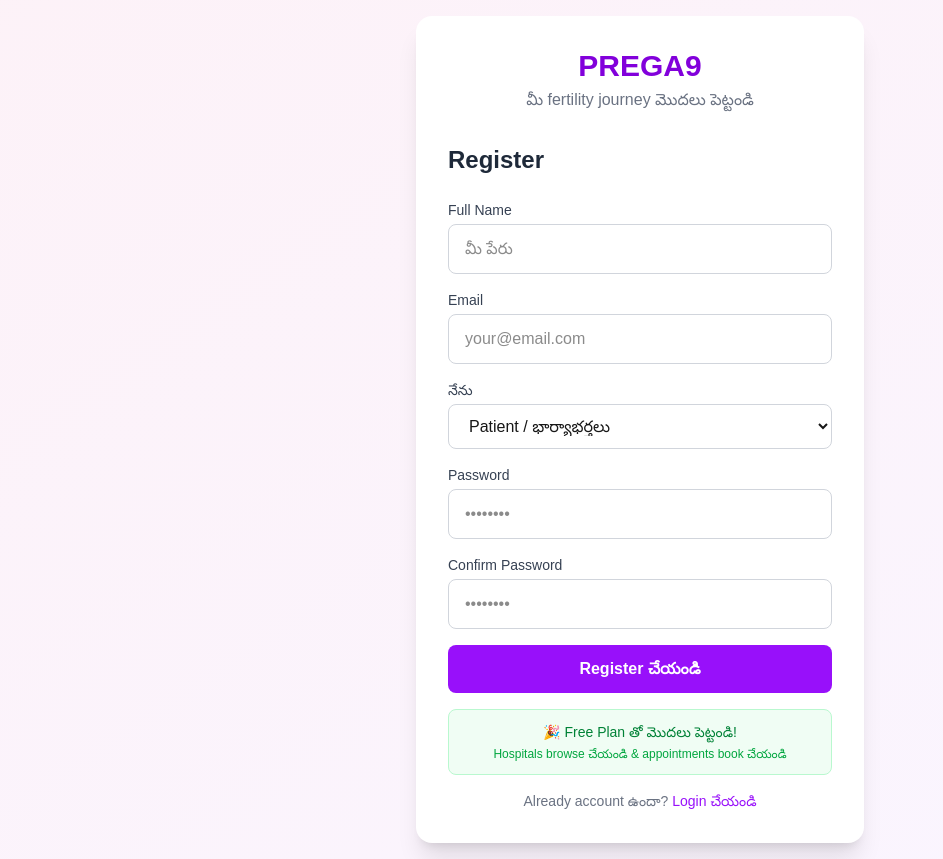
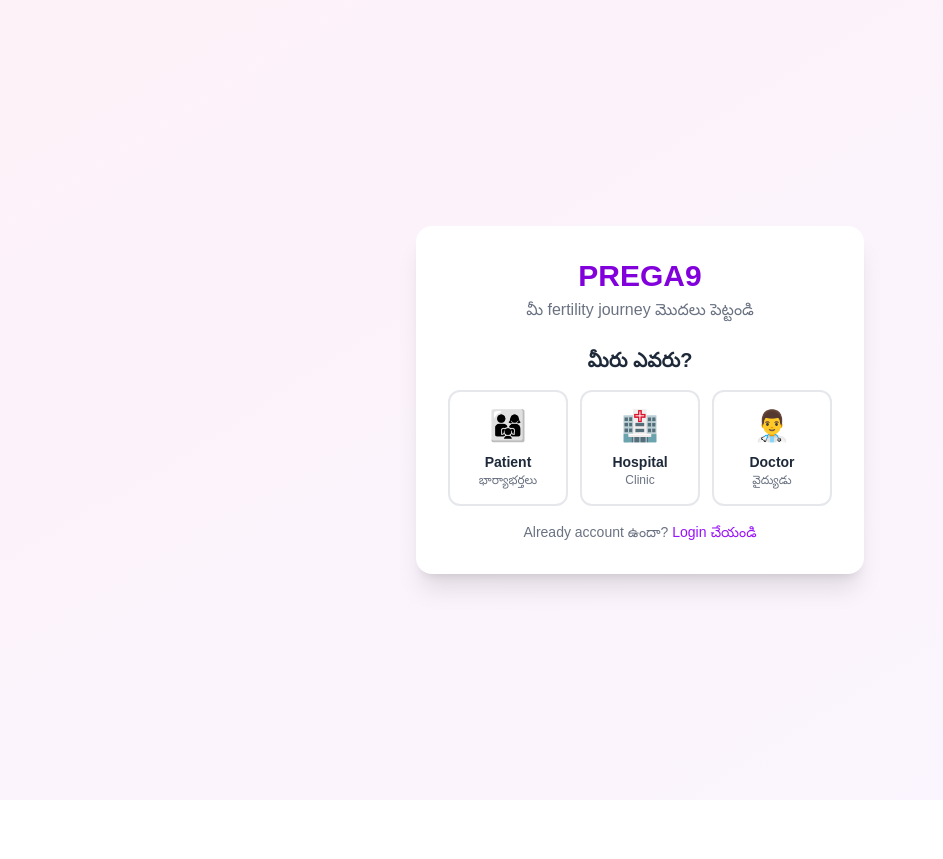
Before and after one commit to woodlandshoot-lang/ferty9, a Next.js app: page /auth/register in a window 1280 px wide. Shown: the whole page, without its empty margins (0-943 px from the left). After the commit the page ends 800 px from the top, so only its background shows below. Built offline with nearby package versions, Linux system fonts and the light colour scheme.

Commit message:
Add role selection cards on register page

```diff
--- a/src/app/auth/register/page.tsx
+++ b/src/app/auth/register/page.tsx
@@ -5,68 +5,92 @@ import { useRouter } from 'next/navigation'
 import Link from 'next/link'
 import { createClient } from '@/lib/supabase'
 
+const roles = [
+  { id: 'patient', label: 'Patient', sublabel: 'భార్యాభర్తలు', emoji: '👨‍👩‍👧' },
+  { id: 'hospital', label: 'Hospital', sublabel: 'Clinic', emoji: '🏥' },
+  { id: 'doctor', label: 'Doctor', sublabel: 'వైద్యుడు', emoji: '👨‍⚕️' },
+]
+
 export default function RegisterPage() {
   const router = useRouter()
-  const [formData, setFormData] = useState({
-    name: '', email: '', password: '', confirmPassword: '', role: 'patient'
-  })
+  const [selectedRole, setSelectedRole] = useState('')
+  const [formData, setFormData] = useState({ name: '', email: '', password: '', confirmPassword: '' })
   const [loading, setLoading] = useState(false)
   const [error, setError] = useState('')
+  const [step, setStep] = useState(1)
 
-  const handleChange = (e: React.ChangeEvent<HTMLInputElement | HTMLSelectElement>) => {
+  const handleChange = (e: React.ChangeEvent<HTMLInputElement>) => {
     setFormData({ ...formData, [e.target.name]: e.target.value })
+  }
+
+  const handleRoleSelect = (role: string) => {
+    setSelectedRole(role)
+    setStep(2)
   }
 
   const handleRegister = async (e: React.FormEvent) => {
     e.preventDefault()
     setError('')
-    if (formData.password !== formData.confirmPassword) {
-      setError('Passwords match కావడం లేదు!')
-      return
-    }
-    if (formData.password.length < 6) {
-      setError('Password కనీసం 6 characters ఉండాలి')
-      return
-    }
+    if (!selectedRole) { setError('Role select చేయండి'); return }
+    if (formData.password !== formData.confirmPassword) { setError('Passwords match కావడం లేదు!'); return }
+    if (formData.password.length < 6) { setError('Password కనీసం 6 characters ఉండాలి'); return }
     setLoading(true)
     const supabase = createClient()
-
     const { data, error: signUpError } = await supabase.auth.signUp({
       email: formData.email,
       password: formData.password,
-      options: { data: { full_name: formData.name, role: formData.role } }
+      options: { data: { full_name: formData.name, role: selectedRole } }
     })
-
-    if (signUpError) {
-      setError(signUpError.message)
-      setLoading(false)
-      return
-    }
-
-    // ✅ profiles table లో free subscription create చేయండి
+    if (signUpError) { setError(signUpError.message); setLoading(false); return }
     if (data.user) {
       await supabase.from('profiles').insert({
         id: data.user.id,
         full_name: formData.name,
-        role: formData.role,
+        role: selectedRole,
         subscription_status: 'free'
       })
     }
-
     router.push('/auth/login?registered=true')
   }
 
   return (
     <div className="min-h-screen bg-gradient-to-br from-pink-50 to-purple-50 flex items-center justify-center p-4">
       <div className="bg-white rounded-2xl shadow-xl p-8 w-full max-w-md">
-        <div className="text-center mb-8">
-          <h1 className="text-3xl font-bold text-purple-700">PREGA9 </h1>
+        <div className="text-center mb-6">
+          <h1 className="text-3xl font-bold text-purple-700">PREGA9</h1>
           <p className="text-gray-500 mt-1">మీ fertility journey మొదలు పెట్టండి</p>
         </div>
-        <h2 className="text-2xl font-semibold text-gray-800 mb-6">Register</h2>
-        {error && (
-          <div className="bg-red-50 text-red-600 px-4 py-3 rounded-lg mb-4 text-sm">{error}</div>
+
+        {step === 1 && (
+          <>
+            <h2 className="text-xl font-semibold text-gray-800 mb-4 text-center">మీరు ఎవరు?</h2>
+            <div className="grid grid-cols-3 gap-3 mb-4">
+              {roles.map((role) => (
+                <button key={role.id} onClick={() => handleRoleSelect(role.id)}
+                  className="flex flex-col items-center justify-center p-4 border-2 border-gray-200 rounded-xl hover:border-purple-500 hover:bg-purple-50 transition cursor-pointer">
+                  <span className="text-3xl mb-2">{role.emoji}</span>
+                  <span className="font-semibold text-gray-800 text-sm">{role.label}</span>
+                  <span className="text-xs text-gray-500">{role.sublabel}</span>
+                </button>
+              ))}
+            </div>
+            <p className="text-center text-gray-500 text-sm mt-4">
+              Already account ఉందా?{' '}
+              <Link href="/auth/login" className="text-purple-600 font-medium hover:underline">Login చేయండి</Link>
+            </p>
+          </>
         )}
+
+        {step === 2 && (
+          <>
+            <div className="flex items-center mb-4">
+              <button onClick={() => setStep(1)} className="text-purple-600 hover:underline text-sm mr-2">← Back</button>
+              <span className="text-sm text-gray-500">
+                {roles.find(r => r.id === selectedRole)?.emoji} {roles.find(r => r.id === selectedRole)?.label} గా register చేస్తున్నారు
+              </span>
+            </div>
+            <h2 className="text-xl font-semibold text-gray-800 mb-4">Register</h2>
+            {error && <div className="bg-red-50 text-red-600 px-4 py-3 rounded-lg mb-4 text-sm">{error}</div>}
             <form onSubmit={handleRegister} className="space-y-4">
               <div>
                 <label className="block text-sm font-medium text-gray-700 mb-1">Full Name</label>
@@ -79,15 +103,6 @@ export default function RegisterPage() {
                 <input type="email" name="email" value={formData.email} onChange={handleChange} required
                   className="w-full border border-gray-300 rounded-lg px-4 py-3 focus:outline-none focus:ring-2 focus:ring-purple-500"
                   placeholder="your@email.com" />
-          </div>
-          <div>
-            <label className="block text-sm font-medium text-gray-700 mb-1">నేను</label>
-            <select name="role" value={formData.role} onChange={handleChange}
-              className="w-full border border-gray-300 rounded-lg px-4 py-3 focus:outline-none focus:ring-2 focus:ring-purple-500">
-              <option value="patient">Patient / భార్యాభర్తలు</option>
-              <option value="hospital">Hospital / Clinic</option>
-              <option value="doctor">Doctor</option>
-            </select>
               </div>
               <div>
                 <label className="block text-sm font-medium text-gray-700 mb-1">Password</label>
@@ -106,19 +121,15 @@ export default function RegisterPage() {
                 {loading ? 'Registering...' : 'Register చేయండి'}
               </button>
             </form>
-
-        {/* ✅ Free Plan Badge */}
             <div className="mt-4 bg-green-50 border border-green-200 rounded-lg px-4 py-3 text-center">
               <p className="text-green-700 text-sm font-medium">🎉 Free Plan తో మొదలు పెట్టండి!</p>
-          <p className="text-green-600 text-xs mt-1">Hospitals browse చేయండి & appointments book చేయండి</p>
             </div>
-
             <p className="text-center text-gray-500 text-sm mt-4">
               Already account ఉందా?{' '}
-          <Link href="/auth/login" className="text-purple-600 font-medium hover:underline">
-            Login చేయండి
-          </Link>
+              <Link href="/auth/login" className="text-purple-600 font-medium hover:underline">Login చేయండి</Link>
             </p>
+          </>
+        )}
       </div>
     </div>
   )
```
Lines whose indentation alone changed are shown as unchanged.
